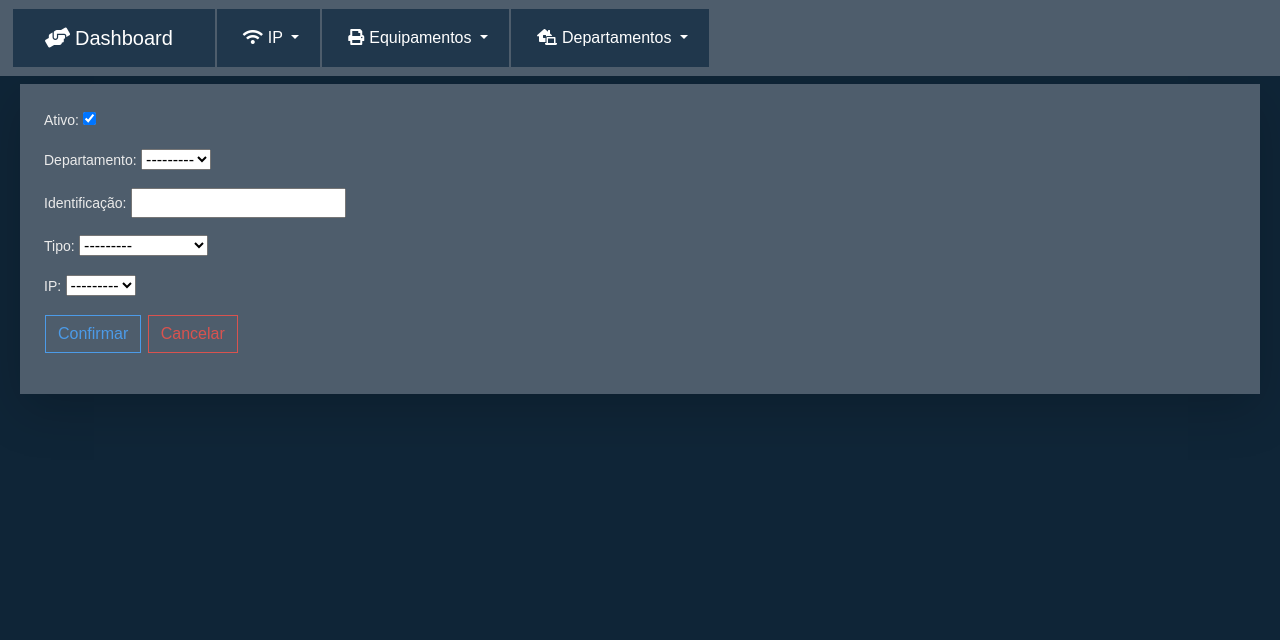
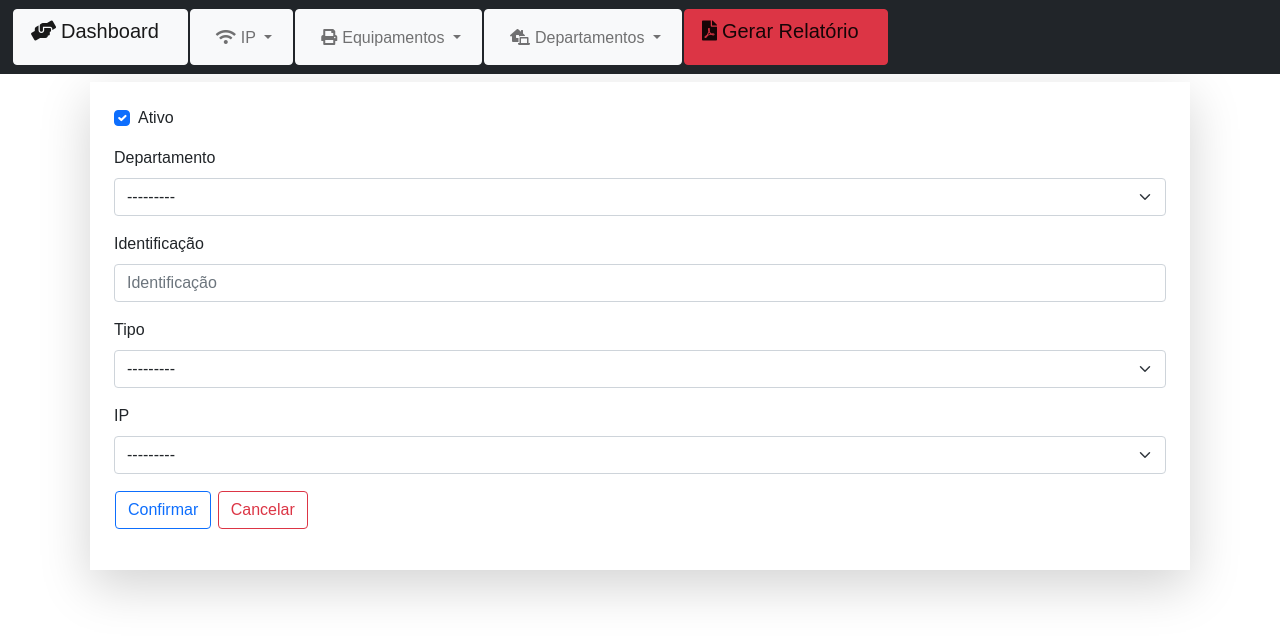
Before and after one commit to TrendingTechnology/miridam, a Django app: page /equipamentos/equipamentos/cadastrar/ in a window 1280 px wide. Shown: the top 640 px of the page. Run offline with Django 3.2, Linux system fonts and the light colour scheme; data that the repository does not hold is empty; some libraries are stand-ins or nearby versions; some web fonts are replaced.

Commit message:
ajusta html do formulário

```diff
--- a/equipments/templates/equipment/equipments_edit.html
+++ b/equipments/templates/equipment/equipments_edit.html
@@ -1,11 +1,12 @@
 {% extends 'base.html' %}
+{% load bootstrap5 %}
 {% block title %}
 <title>Adicionar ou Editar equipamentos</title>
 {% endblock title %}
 {% block content %}
-<form method="post">
+<form method="post" class="uniForm">
     {% csrf_token %}
-     {{ form.as_p }}
+    {% bootstrap_form form %}
     <button type="submit" class="btn btn-outline-primary">Confirmar</button>
     <a href="{% url 'ip:equipments'%}" class="btn btn-outline-danger">Cancelar</a>
 </form>
--- a/equipments/templates/ip/update.html
+++ b/equipments/templates/ip/update.html
@@ -1,11 +1,12 @@
 {% extends 'base.html' %}
+{% load bootstrap5 %}
 {% block title %}
 <title>Editar IP</title>
 {% endblock title %}
 {% block content %}
 <form method="post">
     {% csrf_token %}
-    {{ form.as_p }}
+    {% bootstrap_form form %}
     <button type="submit" class="btn btn-outline-primary">Confirmar</button>
     <a href="{% url 'ip:active_list' %}" class="btn btn-outline-danger">Cancelar</a>
 </form>
--- a/templates/base.html
+++ b/templates/base.html
@@ -7,8 +7,8 @@
 </head>
 <body>
 {% include 'includes/navbar.html' %}
-<div class="container-fluid">
-    <div class="shadow-lg m-2 p-4 bg-secondary">
+<div class="container">
+    <div class="shadow-lg m-2 p-4">
         {% block content %}
         {% endblock content %}
     </div>
--- a/templates/includes/head.html
+++ b/templates/includes/head.html
@@ -5,4 +5,4 @@
       integrity="sha384-SZXxX4whJ79/gErwcOYf+zWLeJdY/qpuqC4cAa9rOGUstPomtqpuNWT9wdPEn2fk" crossorigin="anonymous">
 <!-- Bootstrap CSS -->
 <link rel="stylesheet" href="{% static 'css/site.css'%}">
-<link rel="stylesheet" href="{% static 'css/bootstrap.min.css'%}">
+<link href="https://cdn.jsdelivr.net/npm/bootstrap@5.1.1/dist/css/bootstrap.min.css" rel="stylesheet" integrity="sha384-F3w7mX95PdgyTmZZMECAngseQB83DfGTowi0iMjiWaeVhAn4FJkqJByhZMI3AhiU" crossorigin="anonymous">
--- a/templates/includes/navbar.html
+++ b/templates/includes/navbar.html
@@ -1,4 +1,4 @@
-<nav class="navbar navbar-expand-lg navbar-light bg-secondary">
+<nav class="navbar navbar-expand-lg navbar-light bg-dark">
     <div class="container-fluid">
         <button class="navbar-toggler" type="button" data-bs-toggle="collapse" data-bs-target="#navbarSupportedContent"
                 aria-controls="navbarSupportedContent" aria-expanded="false" aria-label="Toggle navigation">
@@ -6,12 +6,12 @@
         </button>
         <div class="collapse navbar-collapse" id="navbarSupportedContent">
             <ul class="navbar-nav me-auto mb-2 mb-lg-0">
-                <li class="nav-item dropdown btn btn-dark">
-                    <a class="navbar-brand btn btn-dark  text-white" href="{% url 'dashboard:dashboard' %}"><i
+                <li class="nav-item dropdown btn btn-light">
+                    <a class="navbar-brand" href="{% url 'dashboard:dashboard' %}"><i
                             class="fas fa-hands-helping"></i>Dashboard</a>
                 </li>
-                <li class="nav-item dropdown btn btn-dark">
-                    <a class="nav-link dropdown-toggle text-white" href="#" id="navbarDropdownIP" role="button"
+                <li class="nav-item dropdown btn btn-light">
+                    <a class="nav-link dropdown-toggle" href="#" id="navbarDropdownIP" role="button"
                        data-bs-toggle="dropdown" aria-expanded="false">
                         <i class="fas fa-wifi"></i>IP
                     </a>
@@ -27,8 +27,8 @@
                                 class="fas fa-angle-right"></i>Listar Inativos</a></li>
                     </ul>
                 </li>
-                <li class="nav-item dropdown btn btn-dark">
-                    <a class="nav-link dropdown-toggle text-white" href="#" id="navbarDropdownEquipment" role="button"
+                <li class="nav-item dropdown btn btn-light">
+                    <a class="nav-link dropdown-toggle" href="#" id="navbarDropdownEquipment" role="button"
                        data-bs-toggle="dropdown" aria-expanded="false"><i class="fas fa-print"></i>Equipamentos
                     </a>
                     <ul class="dropdown-menu" aria-labelledby="navbarDropdownEquipment">
@@ -39,8 +39,8 @@
                                 class="fas fa-angle-right"></i>Listar Todos</a></li>
                     </ul>
                 </li>
-                <li class="nav-item dropdown btn btn-dark">
-                    <a class="nav-link dropdown-toggle text-white" href="#" id="navbarDropdownDepartment" role="button"
+                <li class="nav-item dropdown btn btn-light">
+                    <a class="nav-link dropdown-toggle" href="#" id="navbarDropdownDepartment" role="button"
                        data-bs-toggle="dropdown" aria-expanded="false"><i class="fas fa-laptop-house"></i>Departamentos
                     </a>
                     <ul class="dropdown-menu" aria-labelledby="navbarDropdownDepartment">
@@ -51,6 +51,10 @@
                                 class="fas fa-angle-right"></i>Listar Todos</a></li>
                     </ul>
                 </li>
+                <li class="nav-item dropdown btn btn-danger">
+                    <a class="navbar-brand" href="#">
+                        <i class="fas fa-file-pdf"></i>Gerar Relatório</a>
+                </li>
             </ul>
         </div>
     </div>
```
